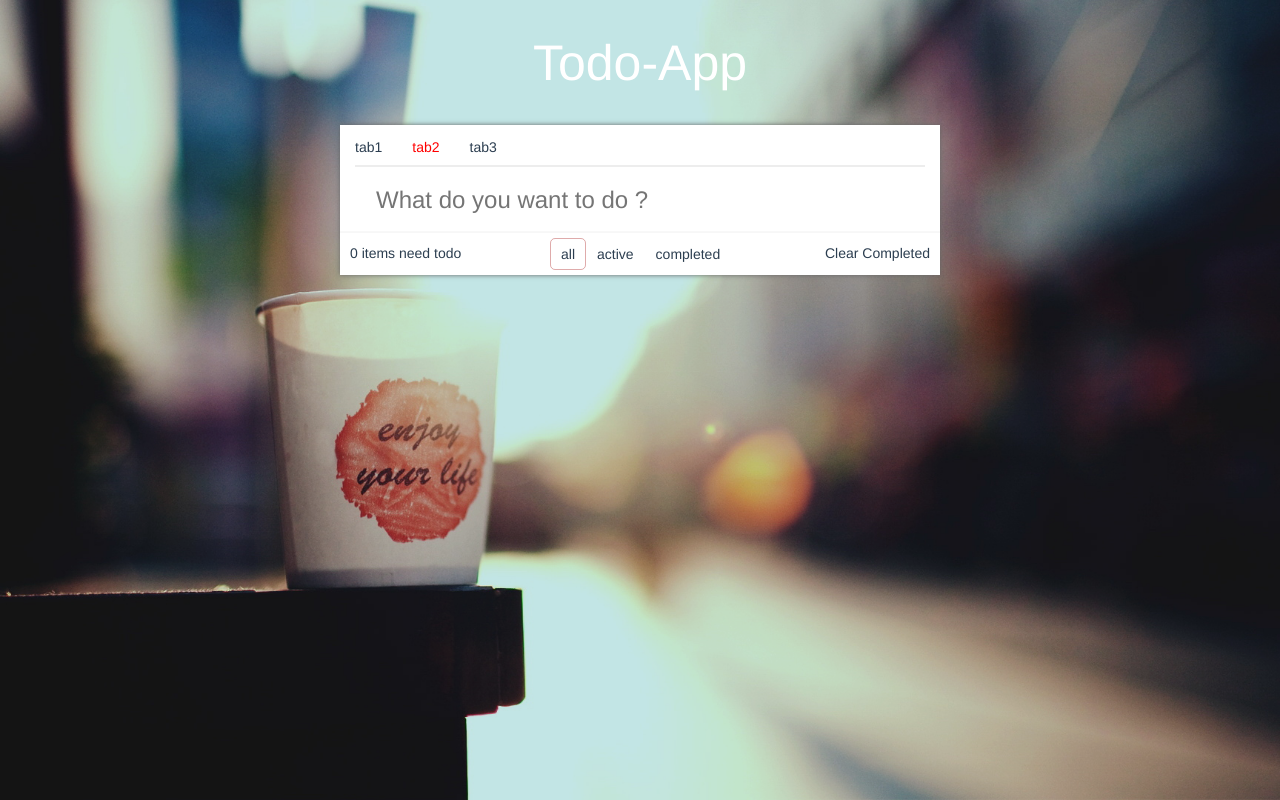
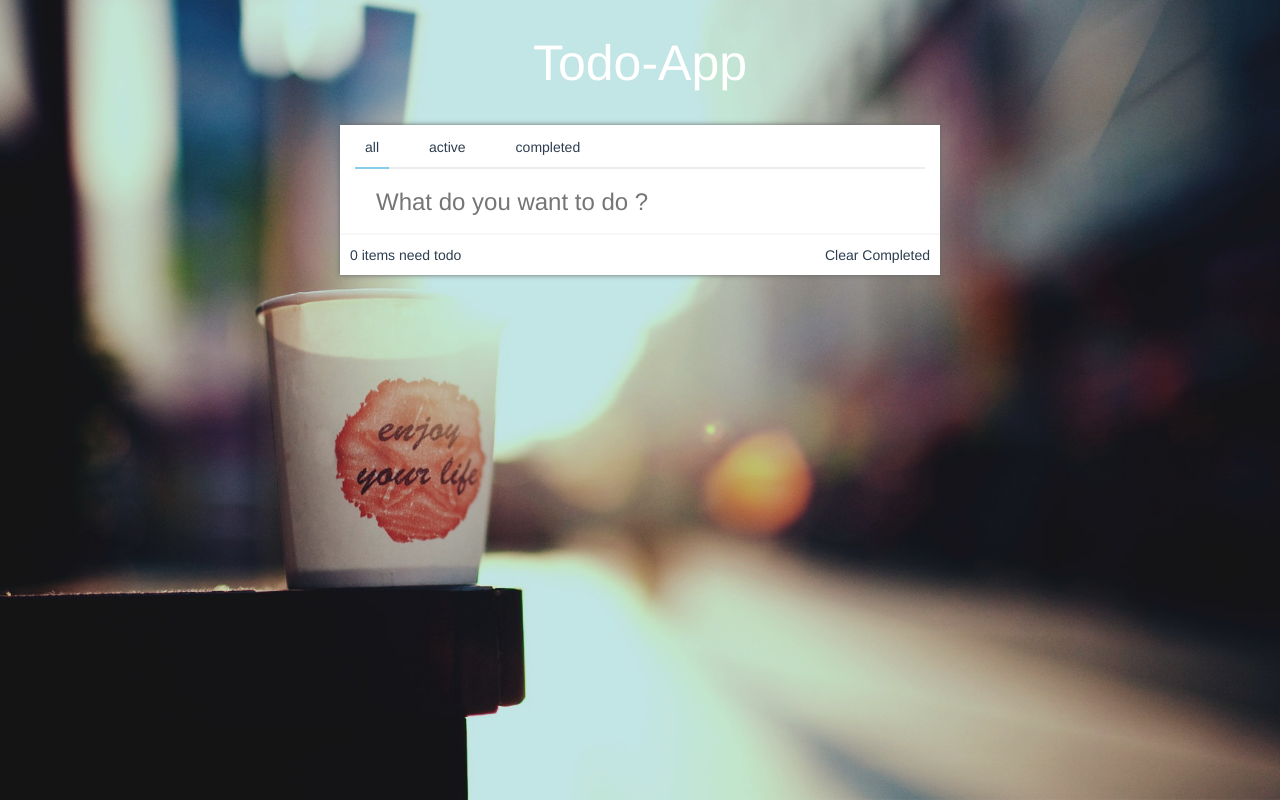
Before and after one commit to yaominguo/Fridge, a Vue app in the folder VueToDo/: page / in a window 1280 px wide. Built offline with nearby package versions, Linux system fonts and the light colour scheme.

Commit message:
使用公共tab替换掉原来的底边栏，实现切换效果

```diff
--- /dev/null
+++ b/VueToDo/src/libs/tabs/tab-container.vue
@@ -0,0 +1,21 @@
+<script>
+// 为了解决tabs中的content总比动态数据更新慢一拍
+export default {
+  props: {
+    panes: {
+      type: Array,
+      required: true
+    }
+  },
+  render () {
+    const contents = this.panes.map(pane => {
+      return pane.active ? pane.$slots.default : null
+    })
+    return (
+      <div class="tab-content">
+        {contents}
+      </div>
+    )
+  }
+}
+</script>
--- a/VueToDo/src/libs/tabs/tab.vue
+++ b/VueToDo/src/libs/tabs/tab.vue
@@ -11,9 +11,17 @@
       default: 'tab'
     }
   },
+  mounted () {
+    this.$parent.panes.push(this)
+  },
   computed: {
     active () {
-      return false
+      return this.$parent.value === this.index
+    }
+  },
+  methods: {
+    handleClick () {
+      this.$parent.onChange(this.index)
     }
   },
   render () {
@@ -23,7 +31,7 @@
       active: this.active
     }
     return (
-      <li class={classNames}>
+      <li class={classNames} on-click={this.handleClick}>
         {tab}
       </li>
     )
@@ -38,9 +46,10 @@
     margin-right 30px
     position relative
     bottom -2px
+    padding 0 10px
     cursor pointer
     &.active
-      border-bottom 2px solid blue
+      border-bottom 2px solid skyblue
     &:last-child
       margin-right 0
 </style>
--- a/VueToDo/src/libs/tabs/tabs.vue
+++ b/VueToDo/src/libs/tabs/tabs.vue
@@ -1,4 +1,5 @@
 <script>
+import TabContainer from './tab-container.vue'
 export default {
   name: 'Tabs',
   props: {
@@ -7,12 +8,26 @@
       required: true
     }
   },
+  components: {
+    TabContainer
+  },
+  data () {
+    return {
+      panes: []
+    }
+  },
+  methods: {
+    onChange (index) {
+      this.$emit('change', index)
+    }
+  },
   render () {
     return (
       <div class="tabs">
         <ul class="tabs-header">
           {this.$slots.default}
         </ul>
+        <tab-container panes={this.panes}></tab-container>
       </div>
     )
   }
--- a/VueToDo/src/todo/components/bar.vue
+++ b/VueToDo/src/todo/components/bar.vue
@@ -1,7 +1,7 @@
 <template>
   <div class="helper">
     <span class="left">{{unFinishedTodoLength}} items need todo</span>
-    <span class="tabs">
+    <!-- <span class="tabs">
       <span
       v-for="state in states"
       :key="state"
@@ -10,7 +10,7 @@
       >
         {{state}}
       </span>
-    </span>
+    </span> -->
     <span class="clear" @click="clearAllCompleted">Clear Completed</span>
   </div>
 </template>
@@ -18,15 +18,15 @@
 <script>
 export default {
   name: 'TodoBar',
-  data () {
-    return {
-      states: ['all', 'active', 'completed']
-    }
-  },
+  // data () {
+  //   return {
+  //     states: ['all', 'active', 'completed']
+  //   }
+  // },
   methods: {
-    toggleFilter (state) {
-      this.$emit('toggle', state)
-    },
+    // toggleFilter (state) {
+    //   this.$emit('toggle', state)
+    // },
     clearAllCompleted () {
       this.$emit('clear')
     }
--- a/VueToDo/src/todo/components/todo.vue
+++ b/VueToDo/src/todo/components/todo.vue
@@ -1,12 +1,8 @@
 <template>
   <section class="real-app">
     <div class="tab-container">
-      <tabs value="1">
-        <tab label="tab1" index="1"></tab>
-        <tab index="2">
-          <span slot="label" style="color: red">tab2</span>
-        </tab>
-        <tab label="tab3" index="3"></tab>
+      <tabs :value="filter" @change="handleTabsChange">
+        <tab v-for="tab in states" :key="tab" :label="tab" :index="tab"></tab>
       </tabs>
     </div>
     <input
@@ -25,7 +21,6 @@
     <todo-bar
     :filter="filter"
     :todos="todos"
-    @toggle="toggleFilter"
     @clear="clearAllCompleted"
     />
   </section>
@@ -40,7 +35,8 @@
   data () {
     return {
       todos: [],
-      filter: 'all'
+      filter: 'all',
+      states: ['all', 'active', 'completed']
     }
   },
   computed: {
@@ -67,9 +63,6 @@
       this.todos.splice(this.todos.findIndex(todo => todo.id === id), 1)
       this.$notify({content: '删除待办事项成功'})
     },
-    toggleFilter (state) {
-      this.filter = state
-    },
     clearAllCompleted () {
       const hasCompleted = this.todos.some(todo => { return todo.completed })
       if (hasCompleted) {
@@ -78,6 +71,9 @@
       } else {
         this.$notify({content: '没有已完成的待办事项'})
       }
+    },
+    handleTabsChange (value) {
+      this.filter = value
     }
   },
   components: {
```
